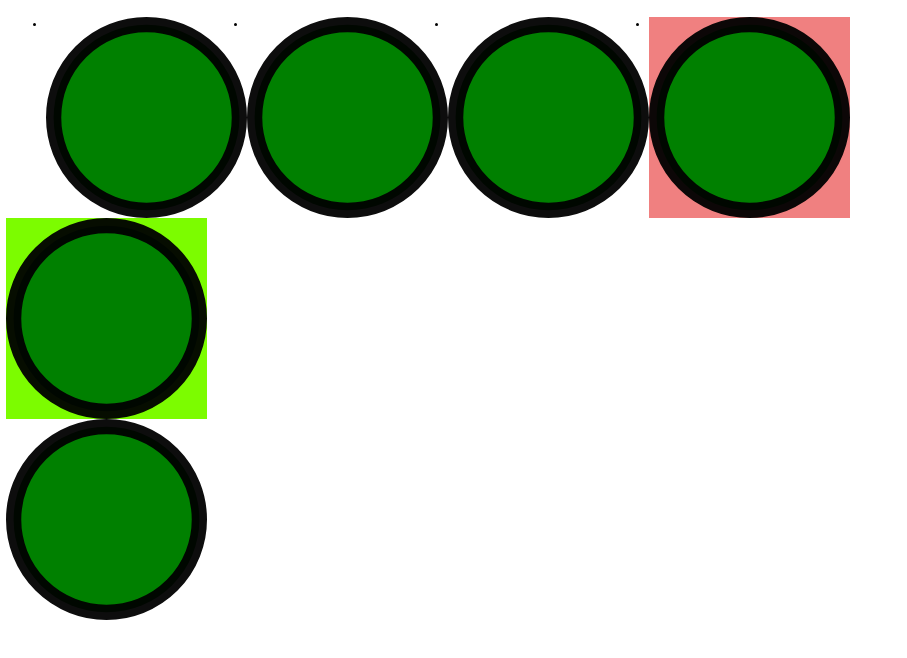
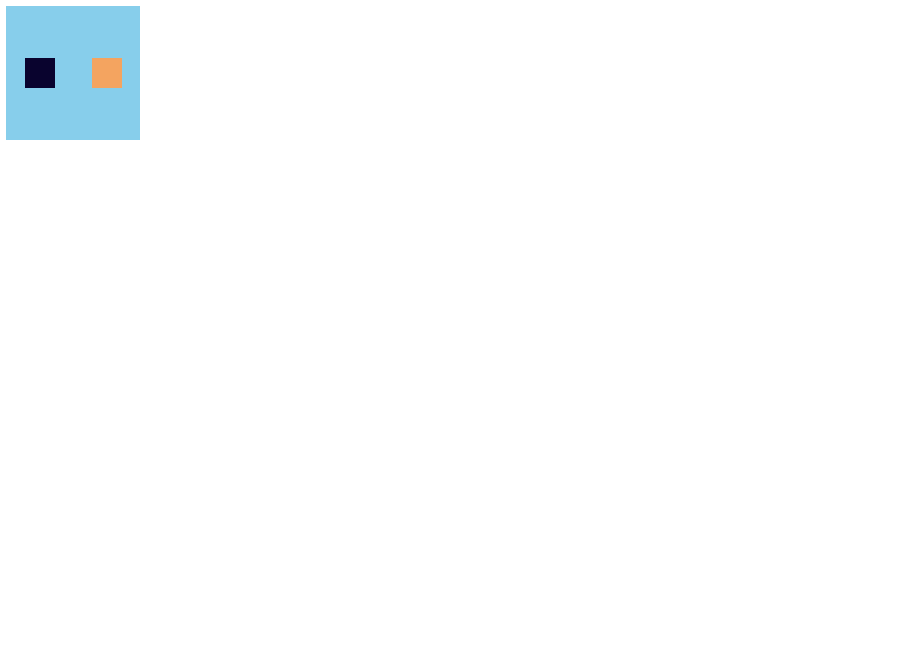
Before and after one commit to NewScript/MeusTestesHTML-CSS, a plain HTML site: page src/index.html in a window 1280 px wide. Shown: the whole page, without its empty margins (0-907 px from the left). Drawn offline with Linux system fonts and the light colour scheme.

Commit message:
Brincando com display flex align-itens e outros

```diff
--- a/src/index.html
+++ b/src/index.html
@@ -10,15 +10,20 @@
 
 <body>
 
-<ul>
-    <li><img src="./images/circulo.svg" alt=""></li>
-    <li><img src="./images/circulo.svg" alt=""></li>
-    <li><img src="./images/circulo.svg" alt=""></li>
-    <li><img src="./images/circulo.svg" alt=""></li>
-</ul>
+<div id="um">
 
-<img src="./images/circulo.svg" alt="">
-<img src="./images/circulo.svg" alt="">
+    <div id="dois">
+
+    </div>
+
+    <div id="tres">
+
+    </div>
+
+</div>
+
+
+
 
 </body>
 
--- a/src/styles/style.css
+++ b/src/styles/style.css
@@ -1,12 +1,21 @@
-li{
-    float: left;
-}
-:root img:nth-child(2){
-  background-color: lawngreen;
-  clear: both;
+#um{
+    display: flex;
+    background-color: skyblue;
+    height: 134px;
+    width: 134px;
+    align-items: center;
 }
 
-li:nth-last-child(1){
-    background-color: lightcoral;
+#dois{
+    margin: auto;
+    background-color: rgb(9, 3, 46);
+    height: 30px;
+    width: 30px;
+}
 
+#tres{
+    margin: auto;
+    height: 30px;
+    width: 30px;
+    background-color: sandybrown;
 }
```
